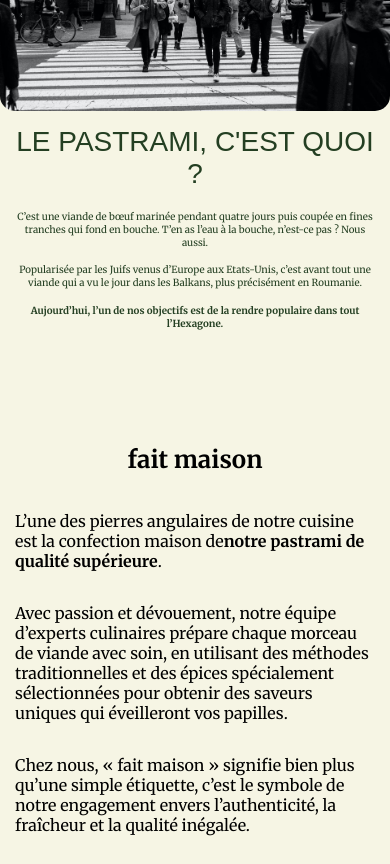
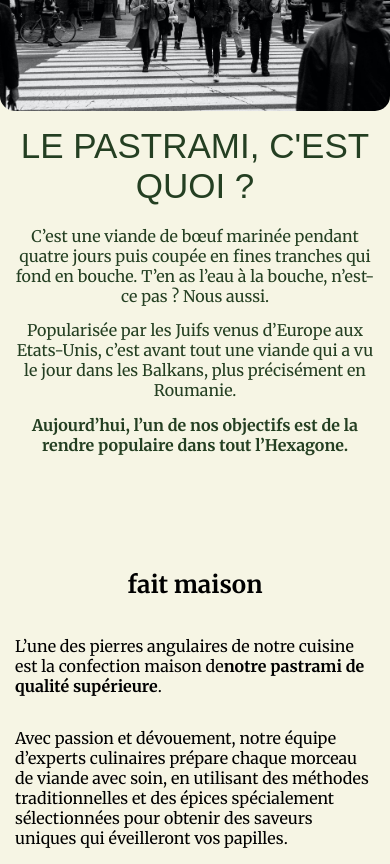
Before and after one commit to Adjel/brothersdeli, a Next.js app: page /Brand in a window 390 px wide. Shown: the part 3240-4104 px from the top of the page. Built offline with nearby package versions, Linux system fonts and the light colour scheme.

Commit message:
clamp in articles

```diff
--- a/src/styles/brand.module.css
+++ b/src/styles/brand.module.css
@@ -183,13 +183,13 @@ see marqueeContent at the bottom of this file*/
 .articleH2 {
     text-transform: uppercase;
     margin-bottom: calc(20/16*1rem);
-    font-size: clamp(1.75em, 2.5vw, 3.125em);
+    font-size: calc(35/16*1em);
     font-family: var(--font-merriweather-sans);
 }
 
 .articleP {
     font-family: var(--font-merriweather);
-    font-size: clamp(0.5em, 2.5vw, 1em);
+    font-size: 1em;
     margin-bottom: calc(0.9rem);
 }
 
@@ -233,4 +233,10 @@ see marqueeContent at the bottom of this file*/
         width: 50%;
         height: auto;
     }
+    .articleH2 {
+        font-size: clamp(1.75em, 2.5vw, 3.125em);
+    }
+    .articleP {
+        font-size: clamp(0.5em, 2.5vw, 1em);
+    }
 }
```
